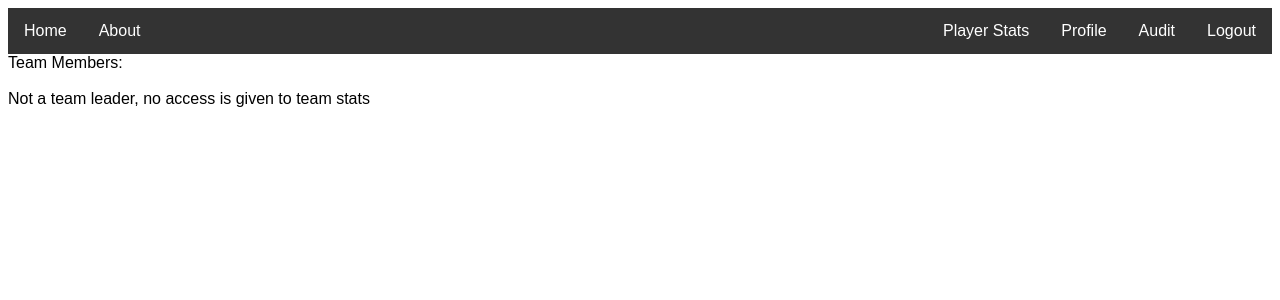
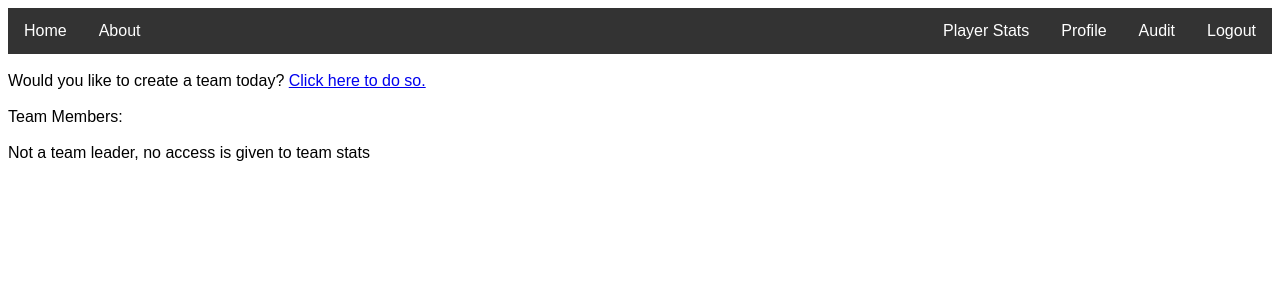
Before and after one commit to robert-vo/Bowling-Score-Tracking-System, a PHP site: page /team.php in a window 1280 px wide. Shown: the top 300 px of the page. Run offline with PHP 8.4, Linux system fonts and the light colour scheme; the visitor is signed in with stand-in values (Sample User, id 1); data that the repository does not hold is empty.

Commit message:
Added create team button.

```diff
--- a/public_html/team.php
+++ b/public_html/team.php
@@ -69,8 +69,10 @@ else
     generateMenuBar(basename(__FILE__));
     include 'databaseFunctions.php';
     $conn = connectToDatabase();
+
     ?>
-    <div id="id">Team Members:</div>
+    <br>Would you like to create a team today? <a href="createTeam.php">Click here to do so.</a>
+    <div id="id"><br>Team Members:</div>
 
     </body>
     </html>
```
